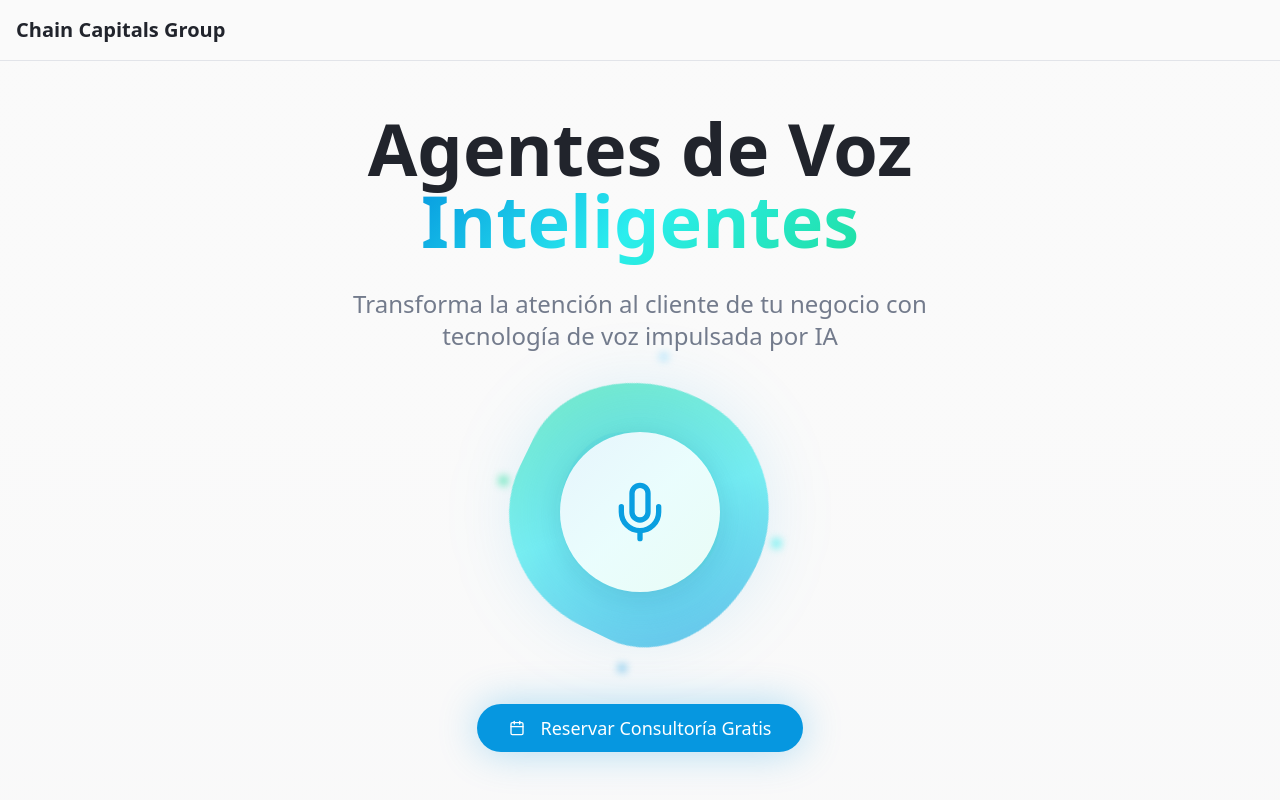
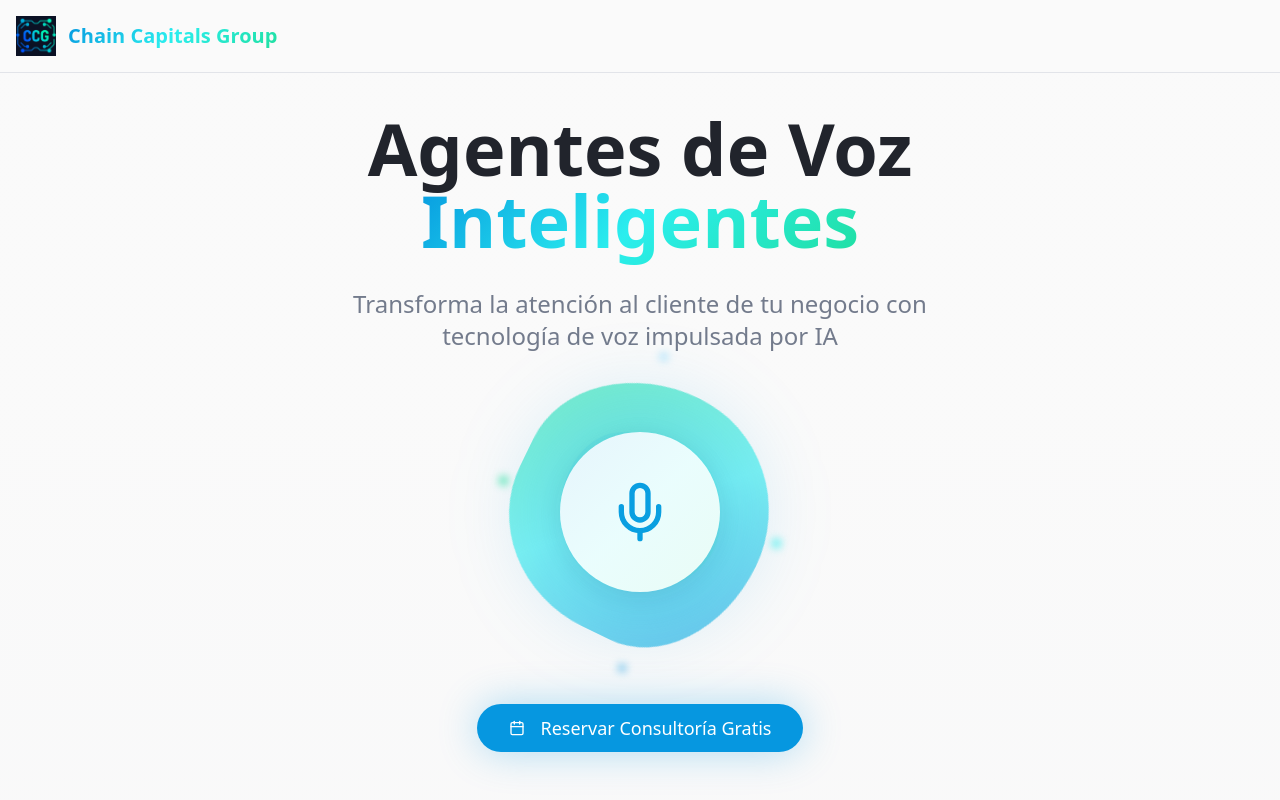
Before and after one commit to cryp2me/Chain-Capitals-Group-Voice-Agents, a React (Vite) app: page / in a window 1280 px wide. Shown: the top 800 px of the page. Built offline with nearby package versions, Linux system fonts and the light colour scheme; the HTML template or start-up script is replaced by a standard one.

Commit message:
Integrate CCG logo header
Add Chain Capitals Group logo next to header text and apply AI-friendly gradient to the brand name for a cohesive AI-inspired look. Include logo asset integration and gradient styling.

```diff
--- a/src/pages/Index.tsx
+++ b/src/pages/Index.tsx
@@ -3,6 +3,7 @@ import { Calendar, Stethoscope, Sparkles, Building2, UtensilsCrossed } from "luc
 import VoiceMicButton from "@/components/VoiceMicButton";
 import SectorCard from "@/components/SectorCard";
 import { Link } from "react-router-dom";
+import ccgLogo from "@/assets/ccg-logo.png";
 
 const Index = () => {
   const sectors = [
@@ -33,7 +34,10 @@ const Index = () => {
       {/* Header */}
       <header className="fixed top-0 left-0 right-0 z-50 bg-background/80 backdrop-blur-sm border-b border-border">
         <div className="max-w-7xl mx-auto px-4 py-4">
-          <h2 className="text-xl font-semibold text-foreground">Chain Capitals Group</h2>
+          <div className="flex items-center gap-3">
+            <img src={ccgLogo} alt="Chain Capitals Group Logo" className="w-10 h-10" />
+            <h2 className="text-xl font-semibold text-gradient-ai">Chain Capitals Group</h2>
+          </div>
         </div>
       </header>
 
```
Also changed, not shown: src/assets/ccg-logo.png (added).
